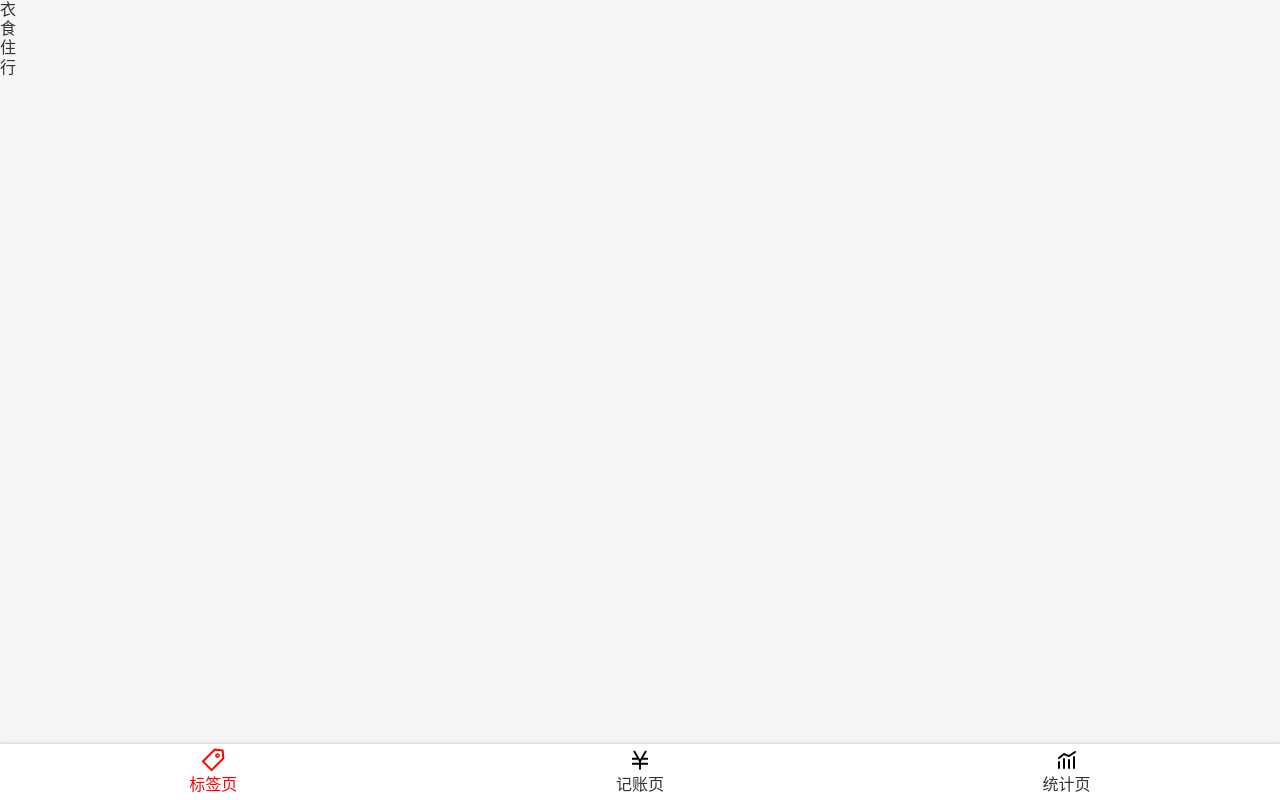
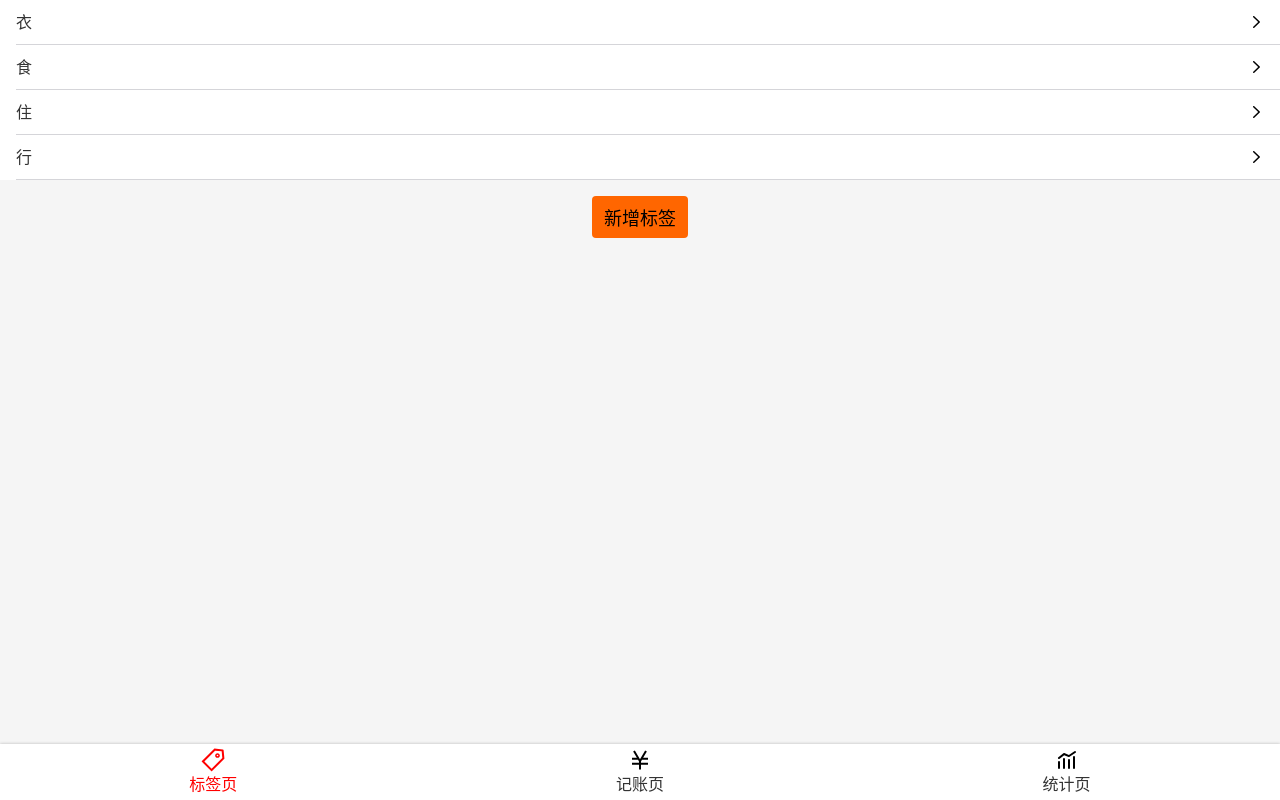
Before and after one commit to cyt2021/book-keep-react, a React app: page /#/tags in a window 1280 px wide. Built offline with nearby package versions, Linux system fonts and the light colour scheme.

Commit message:
创建/tags/:tag 路由，加入exact 精确匹配

```diff
--- a/src/App.tsx
+++ b/src/App.tsx
@@ -10,6 +10,7 @@ import Money from "./views/Money";
 import Statistics from "./views/Statistics";
 import NoMatch from "./views/NoMatch";
 import styled from "styled-components";
+import {Tag} from "./views/Tag";
 
 const AppWrapper = styled.div`
 color: #333;`
@@ -18,13 +19,16 @@ function App() {
         <AppWrapper>
         <Router>
             <Switch>
-                <Route path="/tags">
+                <Route exact path="/tags">
                     <Tags/>
                 </Route>
-                <Route path="/money">
+                <Route exact path="/tags/:tag">
+                    <Tag/>
+                </Route>
+                <Route exact path="/money">
                     <Money/>
                 </Route>
-                <Route path="/statistics">
+                <Route exact path="/statistics">
                     <Statistics/>
                 </Route>
                 <Redirect exact from="/" to="/money"/>
--- a/src/index.scss
+++ b/src/index.scss
@@ -45,3 +45,8 @@ button{
   display: block;
   clear: both;
 }
+.onLine{
+  white-space: nowrap;
+  overflow: hidden;
+  text-overflow: ellipsis;
+}
--- a/src/views/Money/TagsSection.tsx
+++ b/src/views/Money/TagsSection.tsx
@@ -1,5 +1,5 @@
 import styled from "styled-components";
-import React, {useState} from "react";
+import React from "react";
 import useTags from "../../useTags";
 
 const Wrapper = styled.section`
--- /dev/null
+++ b/src/views/Tag.tsx
@@ -0,0 +1,8 @@
+import React from "react";
+
+const Tag:React.FC = ()=>{
+    return(
+        <div>hi</div>
+    )
+}
+export {Tag}
--- a/src/views/Tags.tsx
+++ b/src/views/Tags.tsx
@@ -1,13 +1,63 @@
 import Layout from "../components/Layout";
 import React from "react";
 import useTags from "../useTags";
+import styled from "styled-components";
+import Icon from "../components/Icon";
+import {Link} from "react-router-dom";
+
+const TagList = styled.ol`
+  font-size: 16px;
+  background: white;
+
+  > li {
+    border-bottom: 1px solid #d5d5d9;
+    line-height: 20px;
+    margin-left: 16px;
+    > a{
+      display: flex;
+      justify-content: space-between;
+      align-items: center;
+      padding: 12px 16px 12px 0;
+    }
+  }
+
+`
+const Button = styled.button`
+  font-size: 18px;
+  border: none;
+  padding: 8px 12px;
+  background: #f60;
+  border-radius: 4px;
+`
+const Center = styled.div`
+  display: flex;
+  justify-content: center;
+  align-items: center;
+  flex-direction: column
+`
+const Space = styled.div`
+  height: 16px`
 
 function Tags() {
     const {tags, setTags} = useTags()
     return (
         <Layout>
-            {tags.map(tag => <li key={tag}>{tag}</li>)}
+            <TagList>
+                {tags.map(tag =>
+                    <li key={tag}>
+                        <Link to={'/tags/'+tag}>
+                            <span className='onLine'>{tag}</span>
+                            <Icon name='right'/>
+                        </Link>
+
+                    </li>)}
+            </TagList>
+            <Center>
+                <Space/>
+                <Button> 新增标签</Button>
+            </Center>
         </Layout>
     )
 }
+
 export default Tags
```
Also changed, not shown: src/icons/right.svg (added).
